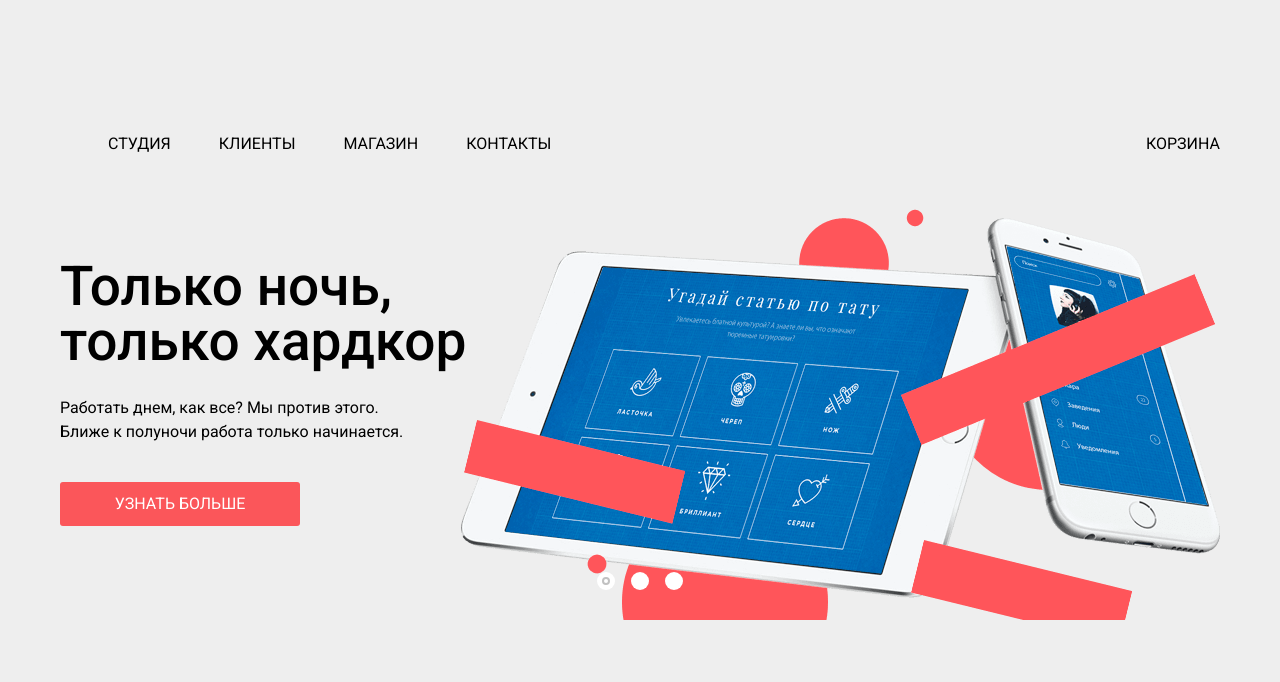
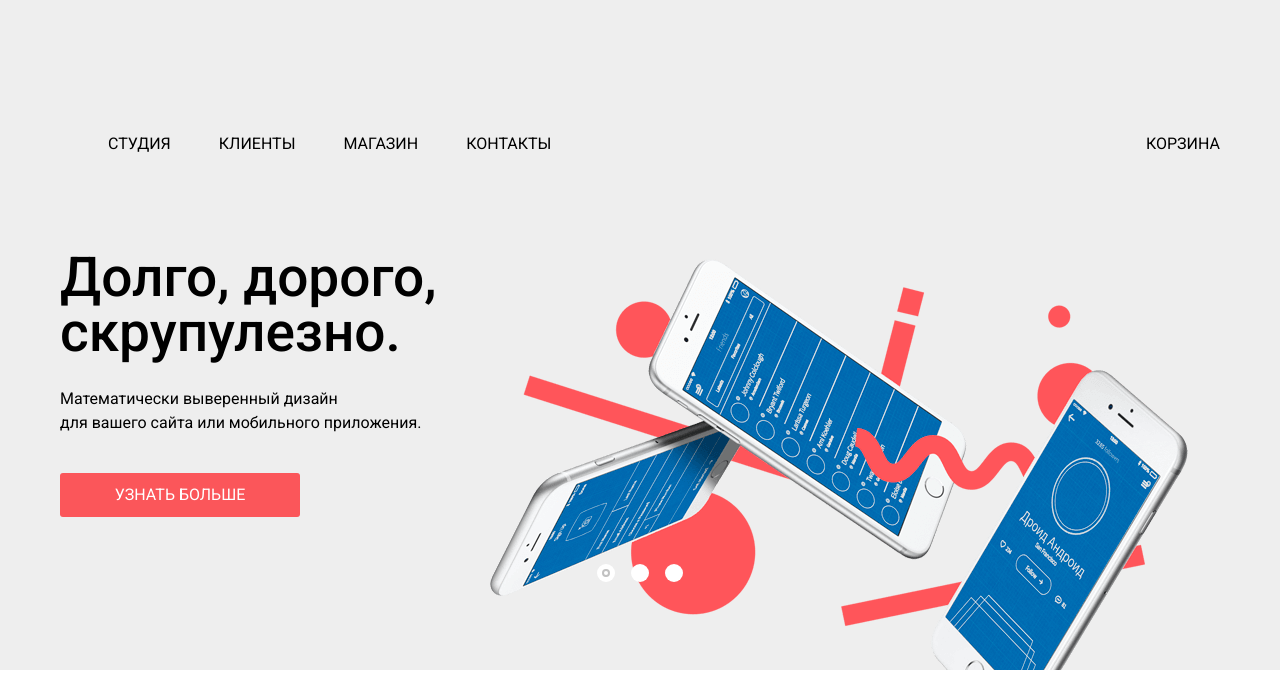
Before and after one commit to bozhenova/nerds, a plain HTML site: page index.html in a window 1280 px wide. Shown: the part 118-800 px from the top of the page. Drawn offline with Linux system fonts and the light colour scheme.

Commit message:
Edited slider

```diff
--- a/index.html
+++ b/index.html
@@ -25,16 +25,20 @@
           <li><a class="shopping-cart" href="#">Корзина</a></li>
         </ul>
         </div>
+        </div>
         </nav>
         </header>
       <h1 class="visually-hidden">Сайт Nerds</h1>
       <section class="slider">
         <div class="container">
           <h2 class="visually-hidden">Преимущества</h2>
+          <input type="radio" id="btn-1" name="toggle" checked>
+          <input type="radio" id="btn-2" name="toggle">
+          <input type="radio" id="btn-3" name="toggle">
           <div class="slider-controls">
-<i class="active"></i>
-<i></i>
-<i></i>
+<label for="btn-1"></label>
+<label for="btn-2"></label>
+<label for="btn-3"></label>
           </div>
           <ul class="slider-list">
         <li class="slider-item">
--- a/style.css
+++ b/style.css
@@ -49,6 +49,7 @@ input[type="radio"].visually-hidden {
 .main-header-logo {
   display: block;
   width: 160px;
+  margin: 0;
   height: 65px;
   padding: 50px;
   padding-left: 0;
@@ -91,27 +92,33 @@ input[type="radio"].visually-hidden {
 .user-navigation a {
   color: #000000;
   display: block;
-  padding: 82px 0px 30px 48px;
+
+  padding: 82px 0px 0 48px;
 }
 
 .container {
-  width: 1200px;
+  width: 1160px;
   margin: 0 auto;
-  padding: 0 20px;
+  padding: 0;
   box-sizing: border-box;
 }
 
 .slider {
   position: relative;
   background-color: #eeeeee;
+}
+
+.slider input[type="radio"] {
+  opacity: 0;
   padding: 0;
   margin: 0;
+  box-sizing: border-box;
 }
 
 .slider-controls {
   position: absolute;
   left: 50%;
-  bottom: 104px;
+  bottom: 96px;
   z-index: 100;
   width: 160px;
   height: 18px;
@@ -120,32 +127,66 @@ input[type="radio"].visually-hidden {
   transform: translateX(-50%);
 }
 
-.slider-controls i {
+.slider-controls label {
   position: relative;
 
   display: inline-block;
   width: 18px;
   height: 18px;
   padding: 8px;
+  cursor: pointer;
+
   border-radius: 50%;
-  cursor: pointer;
 }
 
-.slider-controls i::after {
+.slider-controls label::before {
   content: "";
 
   position: absolute;
-  top: 8px;
-  left: 8px;
   z-index: 1;
   width: 18px;
   height: 18px;
 
+  top: 8px;
+  left: 8px;
+  cursor: pointer;
+
+  border-radius: 50%;
+
   background-color: #ffffff;
-  border-radius: 50%;
 }
 
-.slider-controls .active::before {
+.slider-list {
+  margin: 0;
+  padding: 0;
+  list-style: none;
+}
+.slider-item {
+  display: none;
+  min-height: 420px;
+}
+
+.slider-item:nth-child(1) {
+  background-image: url("img/slide1.png");
+  background-repeat: no-repeat;
+  background-position: 93% 9px;
+}
+
+.slider-item:nth-child(2) {
+  background-image: url("img/slide2.png");
+  background-repeat: no-repeat;
+  background-position: 100% -5px;
+}
+
+.slider-item:nth-child(3) {
+  background-image: url("img/slide3.png");
+  background-repeat: no-repeat;
+  background-position: 100% 15px;
+}
+
+#btn-1:checked ~ .slider-controls label[for="btn-1"]::after,
+#btn-2:checked ~ .slider-controls label[for="btn-2"]::after,
+#btn-3:checked ~ .slider-controls label[for="btn-3"]::after {
   content: "";
 
   position: absolute;
@@ -161,39 +202,6 @@ input[type="radio"].visually-hidden {
   border: 2px solid #c1c1c1;
   border-radius: 50%;
 }
-
-.slider-list {
-  margin: 0;
-  padding: 0;
-  list-style: none;
-}
-.slider-item {
-  display: none;
-  padding: 70px 0 80px;
-}
-
-.slider-item:nth-child(3) {
-  display: block;
-}
-
-.slider-item:nth-child(1) {
-  background-image: url("img/slide1.png");
-  background-repeat: no-repeat;
-  background-position: 93% 18px;
-}
-
-.slider-item:nth-child(2) {
-  background-image: url("img/slide2.png");
-  background-repeat: no-repeat;
-  background-position: 100% 0;
-}
-
-.slider-item:nth-child(3) {
-  background-image: url("img/slide3.png");
-  background-repeat: no-repeat;
-  background-position: 100% 20px;
-}
-
 .slider-item h3 {
   font-size: 55px;
   line-height: 55px;
@@ -201,6 +209,7 @@ input[type="radio"].visually-hidden {
   margin: 0;
   margin-bottom: 27px;
   max-width: 600px;
+  margin-top: 67px;
 }
 
 .slider-item p {
@@ -212,6 +221,13 @@ input[type="radio"].visually-hidden {
 .slider .btn {
   margin-bottom: 80px;
 }
+
+#btn-1:checked ~ .slider-list .slider-item:nth-child(1),
+#btn-2:checked ~ .slider-list .slider-item:nth-child(2):nth-child(2),
+#btn-3:checked ~ .slider-list .slider-item:nth-child(3) {
+  display: block;
+}
+
 .products {
   margin-top: 80px;
   margin-bottom: 80px;
```
